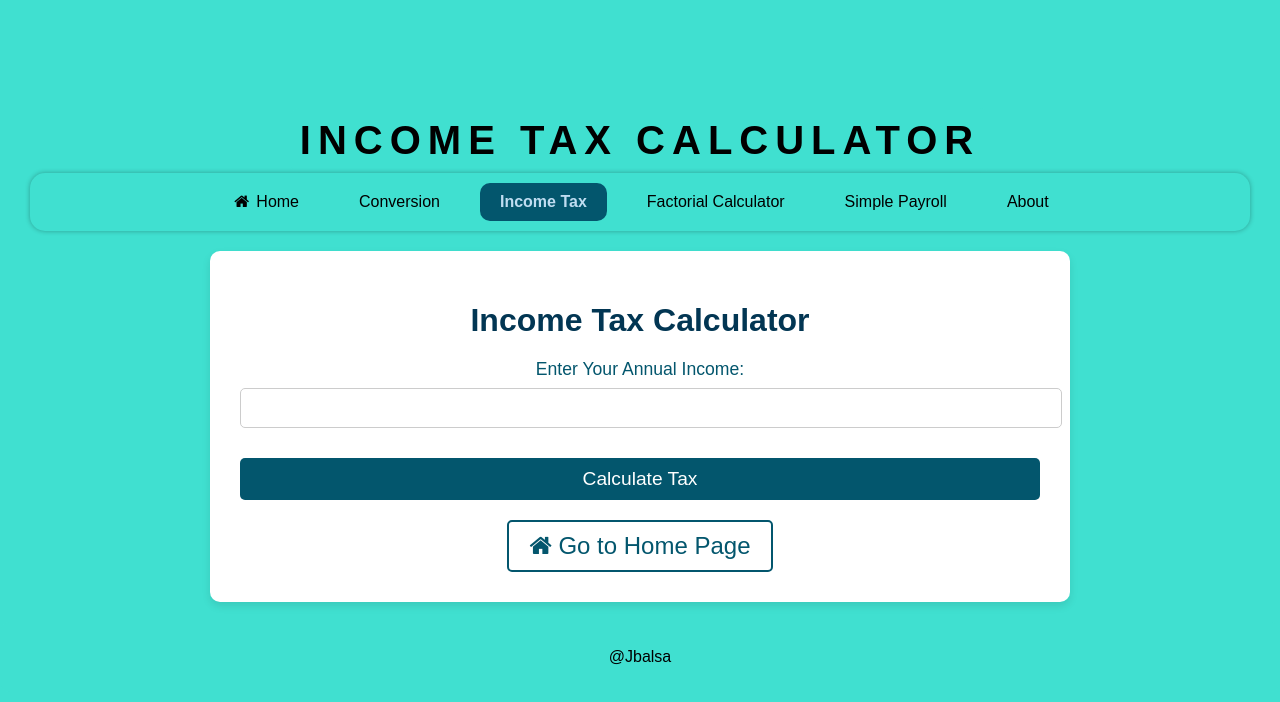
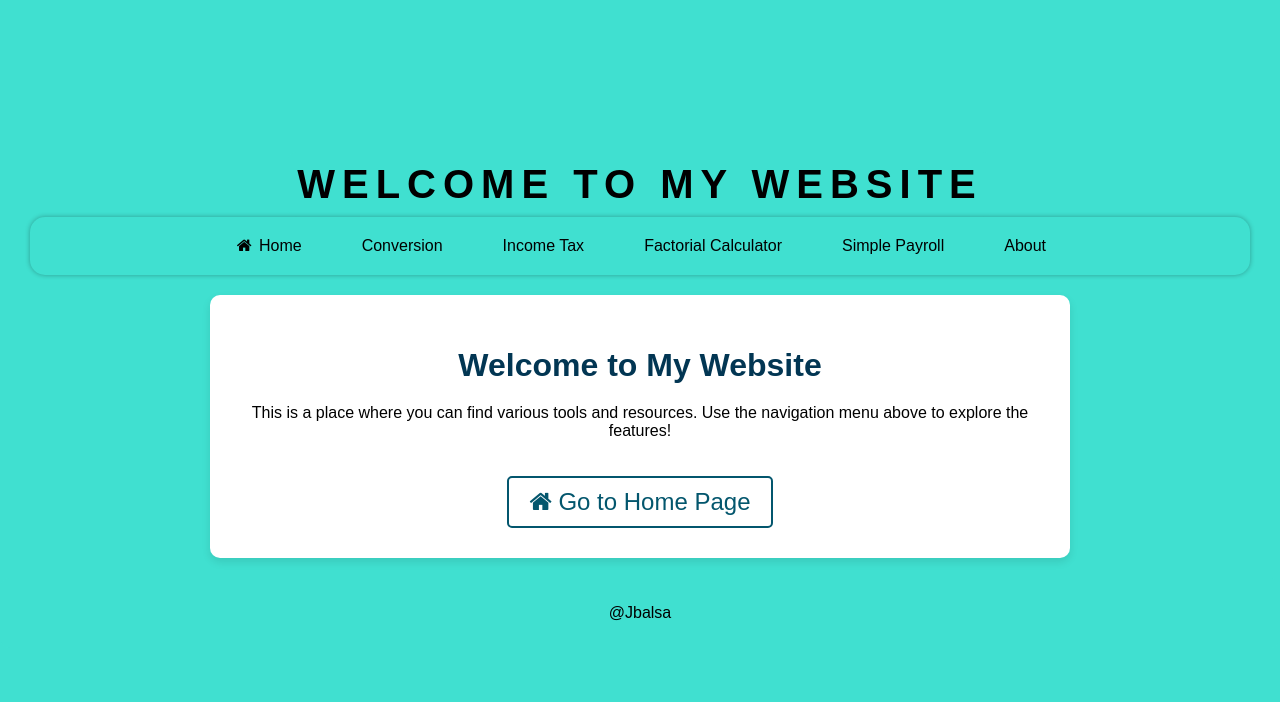
Before and after one commit to jbalsa74/CS-1130-Introduction-To-Computing, a plain HTML site: page tax.html in a window 1280 px wide. Drawn offline with Linux system fonts and the light colour scheme; a web font is replaced by a local one.

Commit message:
Update tax.html

```diff
--- a/tax.html
+++ b/tax.html
@@ -4,7 +4,7 @@
 <head>
   <meta charset="UTF-8" />
   <meta name="viewport" content="width=device-width, initial-scale=1.0" />
-  <title>Income Tax Calculator</title>
+  <title>Welcome to My Website</title>
 
   <link rel="stylesheet" href="https://fonts.googleapis.com/css2?family=Night+Pumpkin&display=swap">
   <link rel="stylesheet" href="https://cdnjs.cloudflare.com/ajax/libs/font-awesome/4.7.0/css/font-awesome.min.css">
@@ -163,30 +163,20 @@
 
 <body>
 
-  <div class="Logo">Income Tax Calculator</div>
+  <div class="Logo">Welcome to My Website</div>
 
   <div class="nav_menu">
     <a href="index.html"><i class="fa fa-fw fa-home" style="color: black;"></i> Home</a>
     <a href="conversion.html">Conversion</a>
-    <a href="tax.html" class="active">Income Tax</a>
+    <a href="tax.html">Income Tax</a>
     <a href="factorial.html">Factorial Calculator</a>
     <a href="payroll.html">Simple Payroll</a>
     <a href="about.html">About</a>
   </div>
 
   <div class="container">
-    <h1>Income Tax Calculator</h1>
-    <form id="incomeTaxForm">
-      <div class="form-group">
-        <label for="income">Enter Your Annual Income:</label>
-        <input type="number" id="income" name="income" required>
-      </div>
-      <button type="button" onclick="calculateTax()">Calculate Tax</button>
-    </form>
-
-    <div id="result" class="result" style="display: none;">
-      <p id="taxMessage"></p>
-    </div>
+    <h1>Welcome to My Website</h1>
+    <p>This is a place where you can find various tools and resources. Use the navigation menu above to explore the features!</p>
 
     <a href="index.html" class="home-btn">
       <i class="fa fa-home"></i> Go to Home Page
@@ -197,41 +187,6 @@
     <p>@Jbalsa</p>
   </footer>
 
-  <script>
-    function calculateTax() {
-      const income = parseFloat(document.getElementById('income').value);
-
-      if (income <= 0 || isNaN(income)) {
-        alert("Please enter a valid, positive income.");
-        return;
-      }
-
-      let tax = 0;
-      let taxMessage = '';
-
-      if (income <= 250000) {
-        taxMessage = `Your income is ${income.toLocaleString()}. You don't pay any tax.`;
-      } else {
-        if (income <= 400000) {
-          tax = (income - 250000) * 0.2;
-        } else if (income <= 800000) {
-          tax = (income - 400000) * 0.25 + 30000;
-        } else if (income <= 2000000) {
-          tax = (income - 800000) * 0.3 + 130000;
-        } else if (income <= 8000000) {
-          tax = (income - 2000000) * 0.32 + 490000;
-        } else {
-          tax = (income - 8000000) * 0.35 + 2410000;
-        }
-
-        taxMessage = `Your income is ${income.toLocaleString()}. Tax to pay: ${tax.toLocaleString()}`;
-      }
-
-      document.getElementById('taxMessage').innerHTML = taxMessage;
-      document.getElementById('result').style.display = 'block';
-    }
-  </script>
-
 </body>
 
 </html>
```
